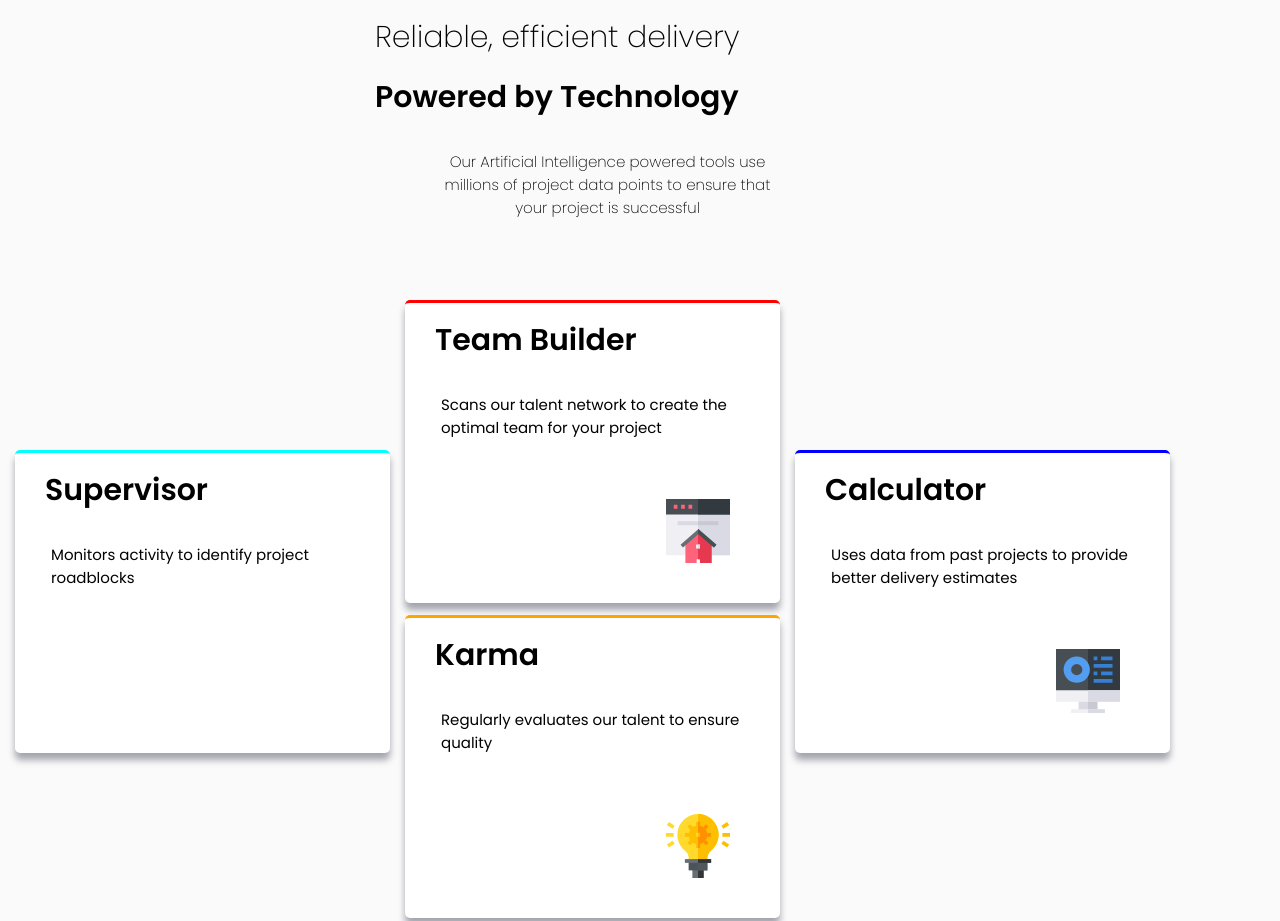
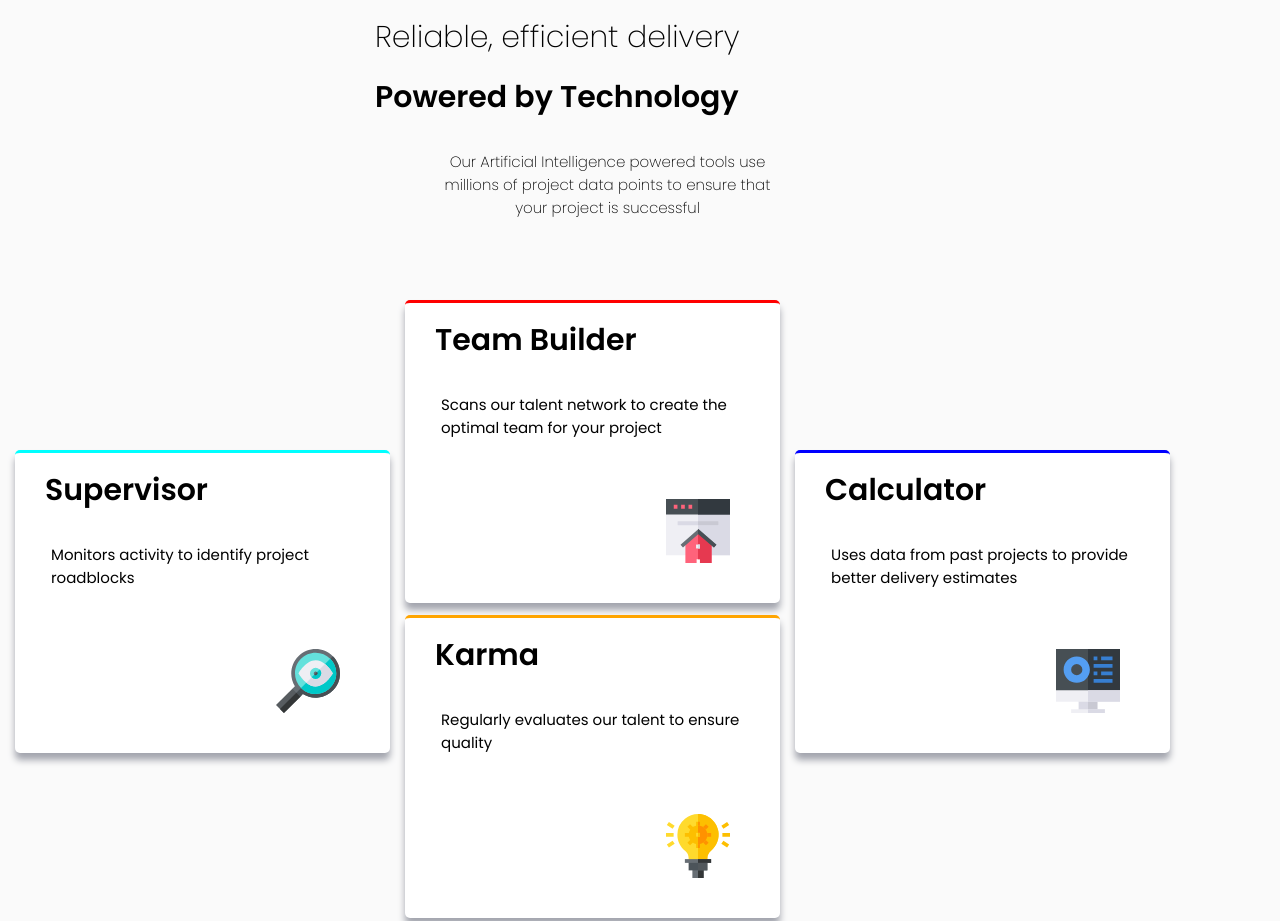
Before and after one commit to DunLei79/fourCards, a plain HTML site: page index.html in a window 1280 px wide. Shown: the top 921 px of the page. Drawn offline with Linux system fonts and the light colour scheme.

Commit message:
Update style.css

```diff
--- a/style.css
+++ b/style.css
@@ -56,7 +56,7 @@ span{
     border-radius: 5px;
     border-top: solid 3px cyan;
     background-color: #fff;
-    background-image: url(/Projects/fourCards/images/icon-supervisor.svg);
+    background-image: url(images/icon-supervisor.svg);
     background-repeat: no-repeat;
     background-position: right 50px bottom 40px;
     box-shadow: 0px 7px 7px 0px hsl(229, 6%, 66%);
@@ -118,7 +118,7 @@ span{
     border-radius: 5px;
     border-top: solid 3px cyan;
     background-color: #fff;
-    background-image: url(/Projects/fourCards/images/icon-supervisor.svg);
+    background-image: url(images/icon-supervisor.svg);
     background-repeat: no-repeat;
     background-position: right 50px bottom 40px;
     box-shadow: 0px 7px 7px 0px hsl(229, 6%, 66%);
```
